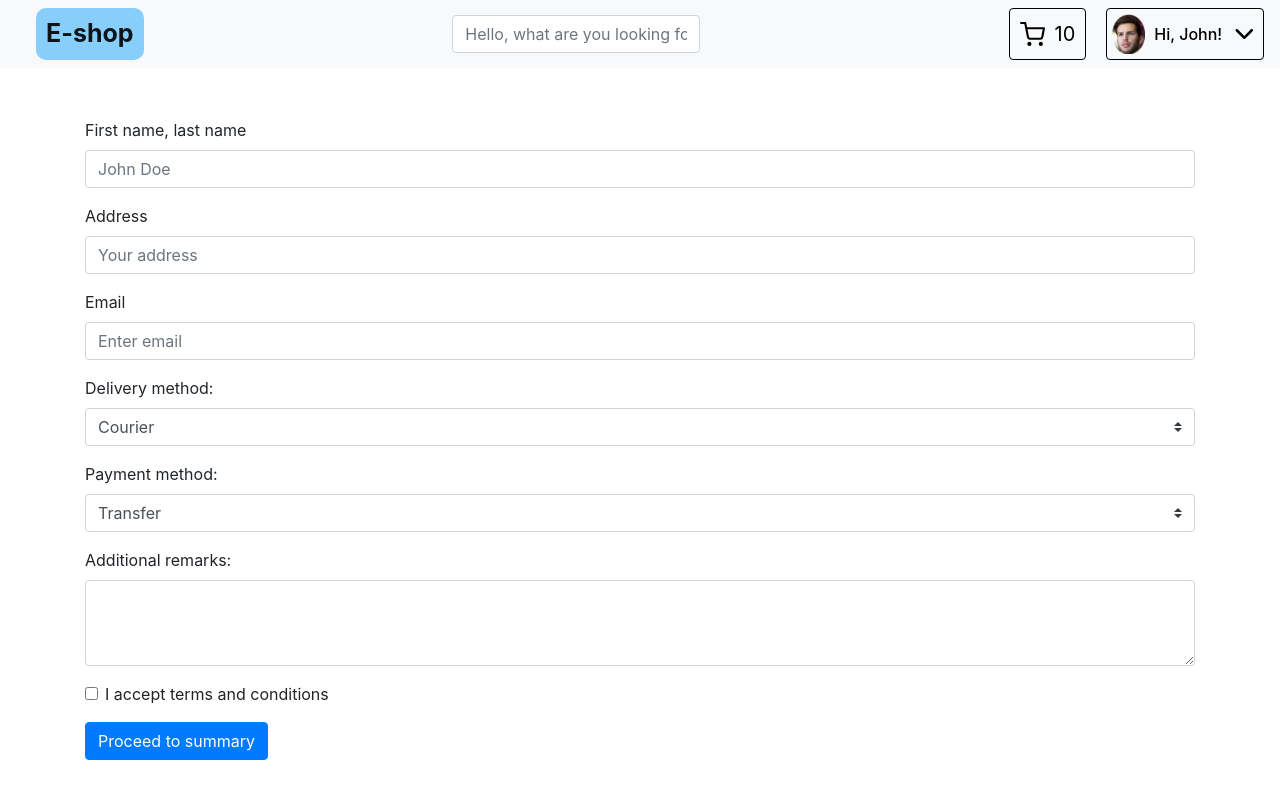
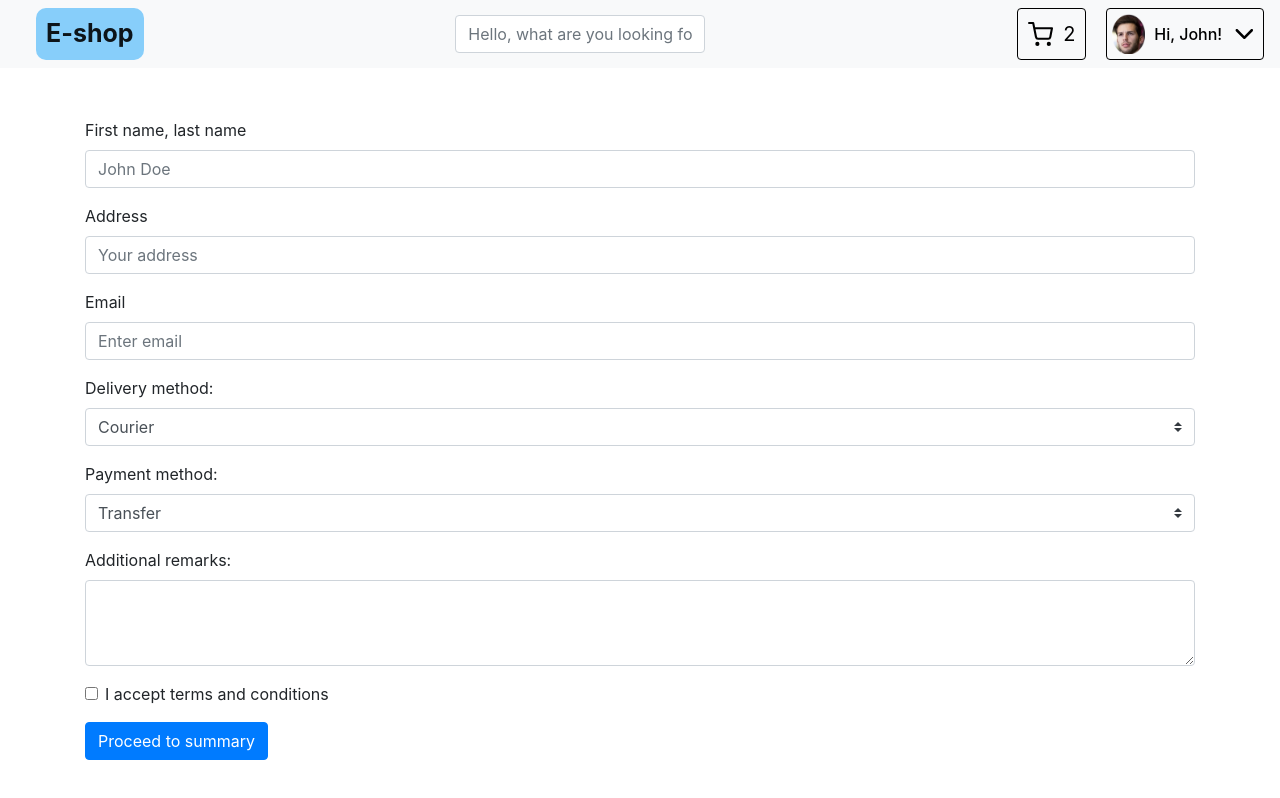
Before and after one commit to Xandreww/e-shop, a React (Create React App) app: page /form in a window 1280 px wide. Shown: the top 798 px of the page. Built offline with nearby package versions, Linux system fonts and the light colour scheme; no server answers.

Commit message:
cart icon now shows real products number

```diff
--- a/src/components/layout/Header/Header.js
+++ b/src/components/layout/Header/Header.js
@@ -6,12 +6,29 @@ import { IoIosArrowDown } from 'react-icons/io';
 import profileImage from '../../../images/profilePhoto.png';
 import { Link } from 'react-router-dom';
 
-// import { connect } from 'react-redux';
-// import { reduxSelector, reduxActionCreator } from '../../../redux/exampleRedux.js';
+import { connect } from 'react-redux';
+import { getCart } from '../../../redux/productsRedux';
 
 import styles from './Header.module.scss';
 
-const Component = ({ children }) => (
+class Component extends React.Component {
+  static propTypes = {
+    products: PropTypes.array,
+  };
+
+  numberOfProducts = () => {
+    const { products } = this.props;
+
+    if (products.length > 0) {
+      return products.length;
+    } else {
+      return null;
+    }
+  };
+
+  render() {
+    const { numberOfProducts } = this;
+    return (
       <Navbar bg="light" expand="lg">
         <div className={styles.navbar}>
           <Navbar.Brand as={Link} to="/" className={styles.brand}>
@@ -23,7 +40,7 @@ const Component = ({ children }) => (
           <div className={styles.rightSide}>
             <Button as={Link} to="/Cart" className={styles.cartButton}>
               <FiShoppingCart className={styles.cartIcon} />
-          <p className={styles.number}>10</p>
+              <p className={styles.number}>{numberOfProducts()}</p>
             </Button>
             <Button className={styles.profileButton}>
               <img src={profileImage} alt="profile" />
@@ -34,24 +51,17 @@ const Component = ({ children }) => (
         </div>
       </Navbar>
     );
+  }
+}
 
-Component.propTypes = {
-  children: PropTypes.node,
-  className: PropTypes.string,
-};
+const mapStateToProps = (state) => ({
+  products: getCart(state),
+});
 
-// const mapStateToProps = state => ({
-//   someProp: reduxSelector(state),
-// });
-
-// const mapDispatchToProps = dispatch => ({
-//   someAction: arg => dispatch(reduxActionCreator(arg)),
-// });
-
-// const Container = connect(mapStateToProps, mapDispatchToProps)(Component);
+const Container = connect(mapStateToProps)(Component);
 
 export {
-  Component as Header,
-  // Container as Header,
+  // Component as Header,
+  Container as Header,
   Component as HeaderComponent,
 };
```
Lines whose indentation alone changed are shown as unchanged.
